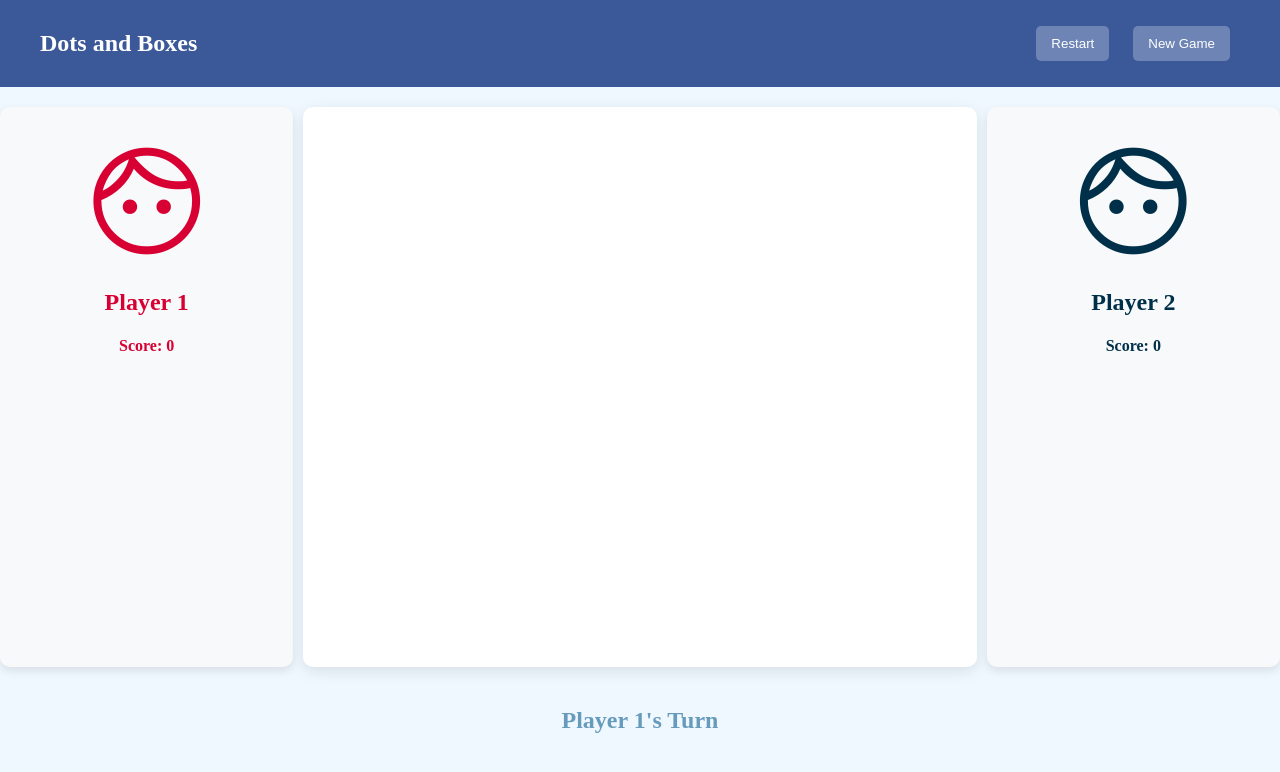
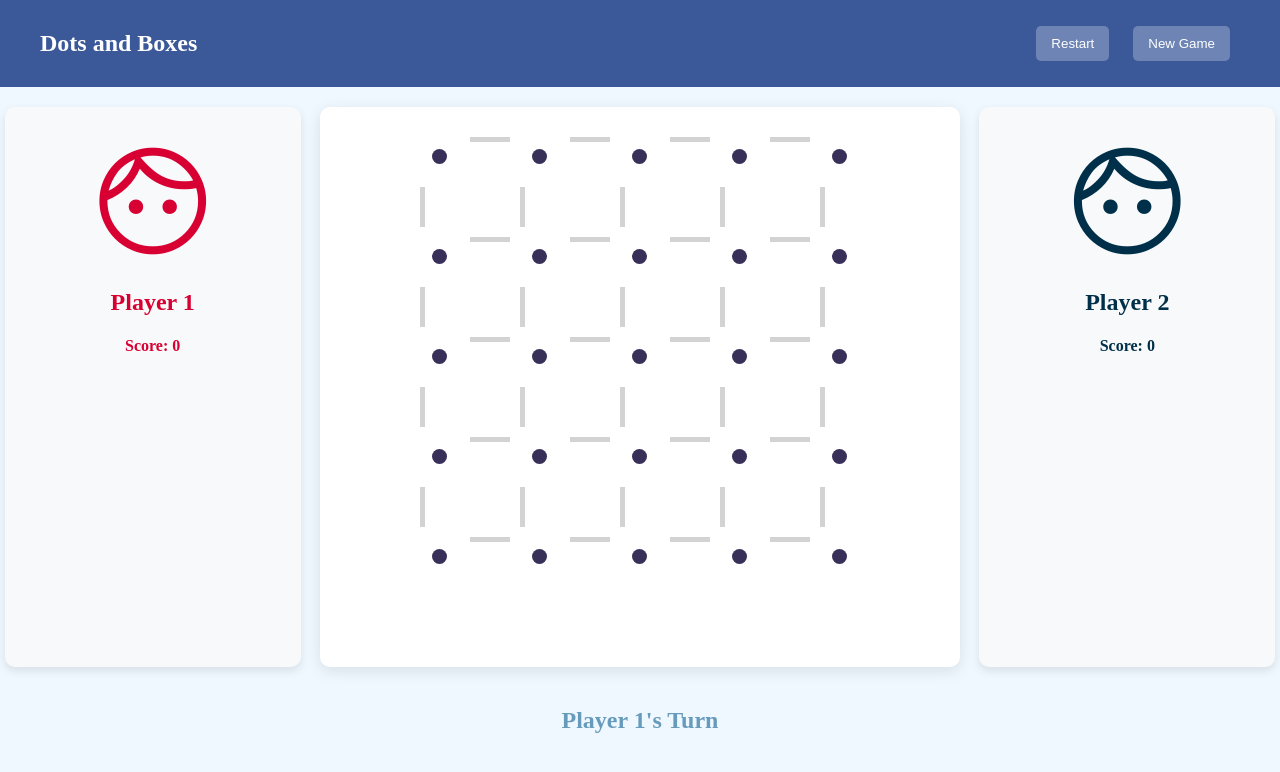
Before and after one commit to QetsiaV/Dots-and-Boxes-Frontend, a plain HTML site: page index.html in a window 1280 px wide. Drawn offline with nearby package versions, Linux system fonts and the light colour scheme.

Commit message:
seitches turnd and changing lines color is done

```diff
--- a/script.js
+++ b/script.js
@@ -1 +1,48 @@
-console.log("connected")
+//console.log("connected")
+// Global Variables
+const board = document.querySelector(".board")
+const gridSize = 5
+let currentPlayer = 1
+let player = document.querySelector("#game-status-message")
+
+// Functions For Game Logic
+function createBoard() {
+  for (let row = 0; row < gridSize * 2 - 1; row++) {
+    for (let col = 0; col < gridSize * 2 - 1; col++) {
+      if (row % 2 === 0 && col % 2 === 0) {
+        const dot = document.createElement("div")
+        dot.classList.add("dot")
+        board.appendChild(dot)
+      } else if (row % 2 === 0 && col % 2 === 1) {
+        const hLine = document.createElement("div")
+        hLine.classList.add("horizontal-line")
+        board.appendChild(hLine)
+      } else if (row % 2 === 1 && col % 2 === 0) {
+        const vLine = document.createElement("div")
+        vLine.classList.add("vertical-line")
+        board.appendChild(vLine)
+      } else {
+        const emptySpace = document.createElement("div")
+        board.appendChild(emptySpace)
+      }
+    }
+  }
+  const lines = board.querySelectorAll(".horizontal-line, .vertical-line")
+  lines.forEach((line) => line.addEventListener("click", handleLineClick))
+}
+
+const switchPlayer = () => {
+  currentPlayer = currentPlayer === 1 ? 2 : 1
+  player.innerText = `Player ${currentPlayer}'s Turn`
+}
+
+const handleLineClick = (event) => {
+  const line = event.target
+  line.style.backgroundColor = currentPlayer === 1 ? "#d80032" : " #003049"
+  console.log(line)
+  line.removeEventListener("click", handleLineClick)
+  switchPlayer()
+}
+
+// Event Listeners
+createBoard()
--- a/style.css
+++ b/style.css
@@ -76,9 +76,11 @@ main {
 .board {
   width: 50%;
   display: grid;
-  grid-template-columns: repeat(5, 1fr);
-  grid-gap: 10px;
-  padding: 20px;
+  grid-template-columns: repeat(9, 40px);
+  grid-template-rows: repeat(9, 40px);
+  gap: 10px;
+  justify-content: center;
+  padding-top: 30px;
   margin-right: 10px;
   margin-left: 10px;
   background-color: #ffffff;
@@ -86,6 +88,35 @@ main {
   box-shadow: 0px 4px 15px rgba(0, 0, 0, 0.1);
 }
 
+.dot {
+  width: 15px;
+  height: 15px;
+  background-color: #383059;
+  border-radius: 50%;
+  margin: auto;
+}
+
+.horizontal-line,
+.vertical-line {
+  background-color: lightgray;
+  cursor: pointer;
+  transition: background-color 0.3s;
+}
+
+.horizontal-line {
+  width: 40px;
+  height: 5px;
+}
+
+.vertical-line {
+  width: 5px;
+  height: 40px;
+}
+
+.horizontal-line:hover,
+.vertical-line:hover {
+  background-color: #4a3e7c;
+}
 footer {
   width: 100%;
   text-align: center;
```
Also changed, not shown: index.html (+3 -11 lines).
